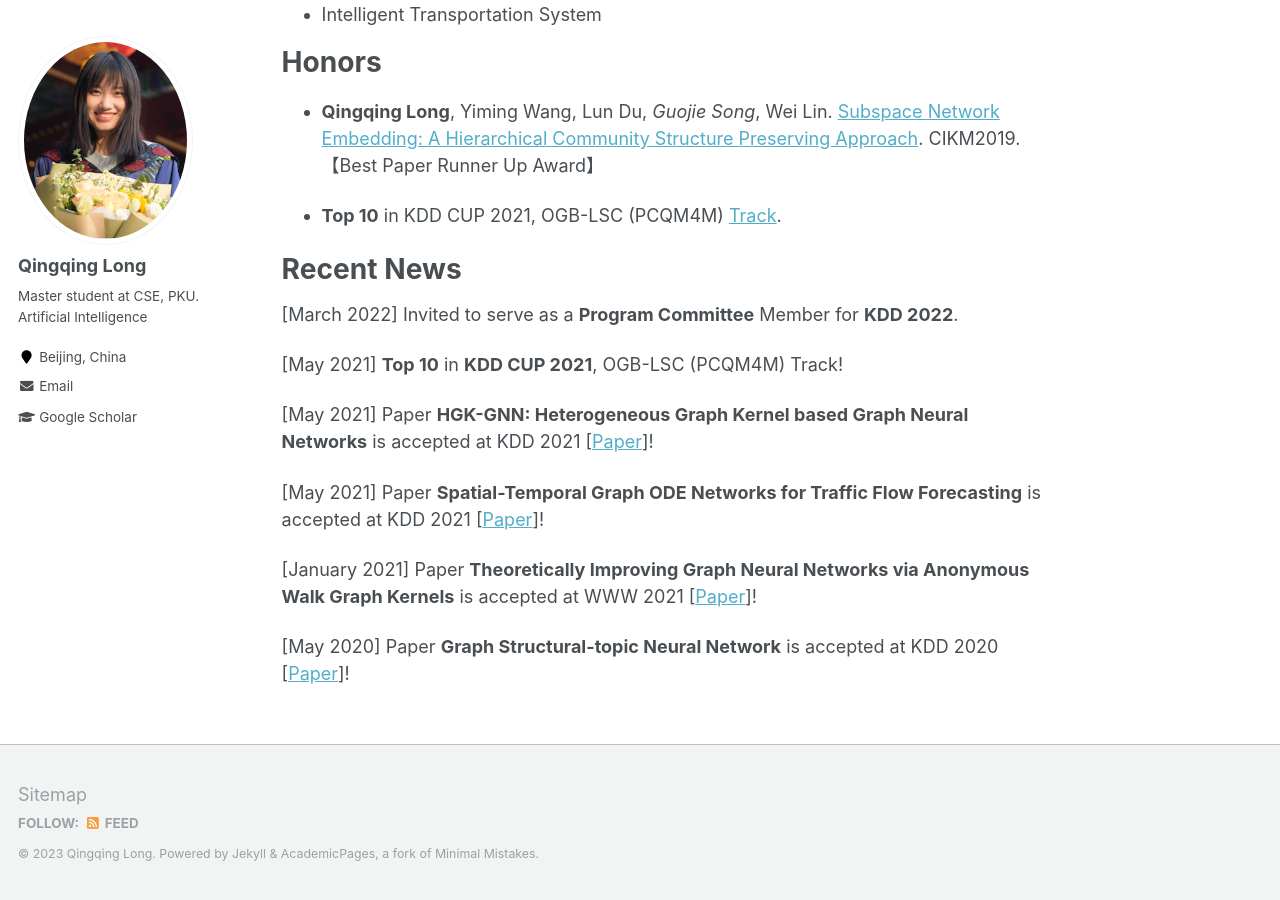
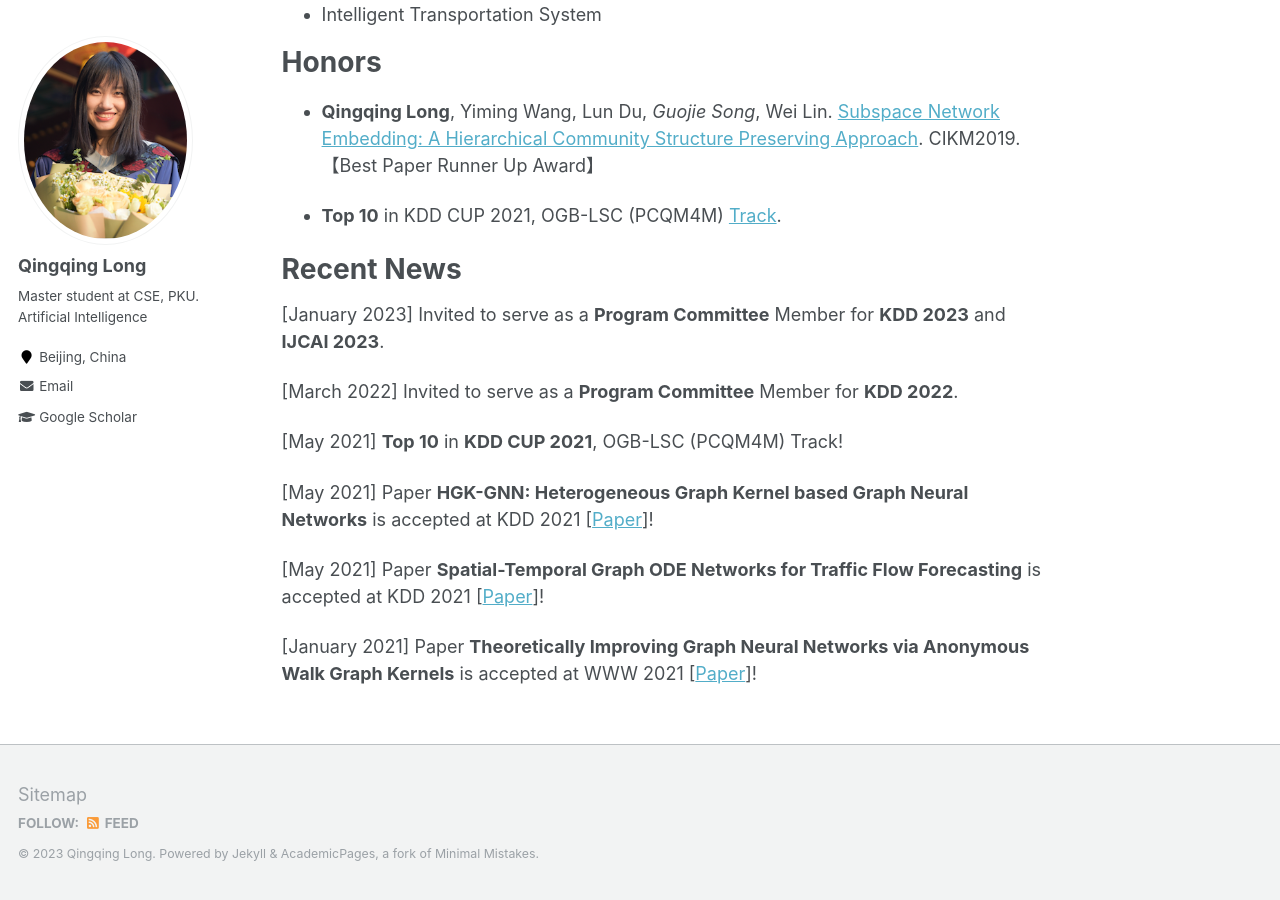
Before and after one commit to YimiAChack/YimiAChack.github.io, a Jekyll site: the page built from _pages/about.md, in a window 1280 px wide and 900 px high, scrolled down 542 px. Built offline with Jekyll 4.4.1, drawn with Linux system fonts in a browser that asks for light colours.

Commit message:
Update about.md

```diff
--- a/_pages/about.md
+++ b/_pages/about.md
@@ -29,6 +29,8 @@ Honors
 
 Recent News
 ======
+\[January 2023\] Invited to serve as a **Program Committee** Member for **KDD 2023** and **IJCAI 2023**.
+
 \[March 2022\] Invited to serve as a **Program Committee** Member for **KDD 2022**.
 
 \[May 2021\] **Top 10** in **KDD CUP 2021**, OGB-LSC (PCQM4M) Track!
@@ -38,5 +40,3 @@ Recent News
 \[May 2021\] Paper  **Spatial-Temporal Graph ODE Networks for Traffic Flow Forecasting** is accepted at KDD 2021 \[[Paper](https://aaai.org/ojs/index.php/AAAI/article/view/5861)\]!
 
 \[January 2021\] Paper  **Theoretically Improving Graph Neural Networks via Anonymous Walk Graph Kernels** is accepted at WWW 2021 \[[Paper](https://aaai.org/ojs/index.php/AAAI/article/view/5861)\]!
-
-\[May 2020\] Paper  **Graph Structural-topic Neural Network** is accepted at KDD 2020 \[[Paper](https://aaai.org/ojs/index.php/AAAI/article/view/5861)\]!
```
